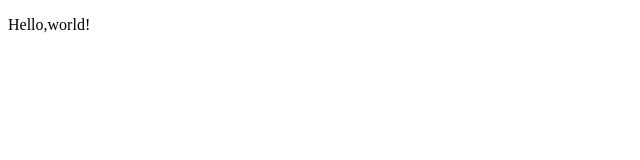
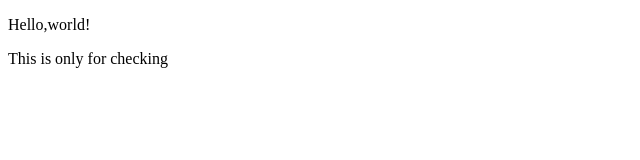
Before and after one commit to amjubaer/my-first-website, a plain HTML site: page index.html in a window 1280 px wide. Shown: the whole page, without its empty margins (0-640 px from the left). Drawn offline with Linux system fonts and the light colour scheme.

Commit message:
Update index.html

```diff
--- a/index.html
+++ b/index.html
@@ -7,5 +7,6 @@
 </head>
 <body>
     <p>Hello,world!</p>
+    <p>This is only for checking</p>
 </body>
 </html>
```
